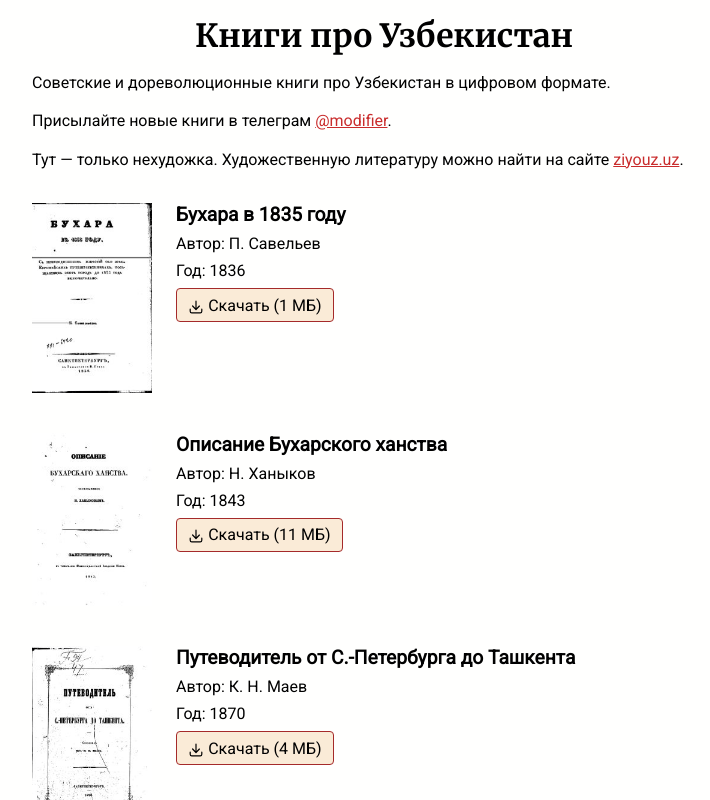
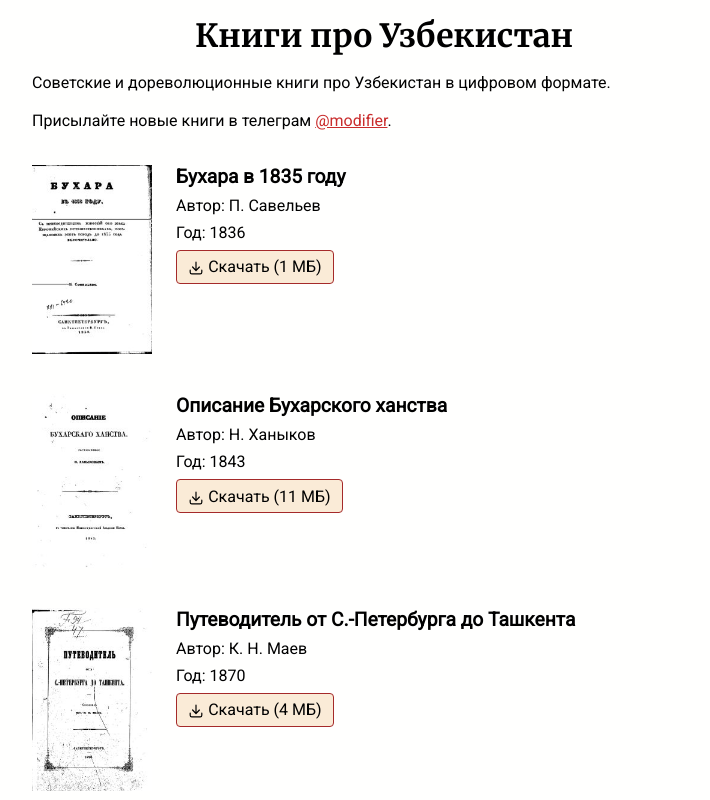
Before and after one commit to modifier/uzlib, a SvelteKit app: page / in a window 1280 px wide. Shown: the top 800 px of the page, without its empty margins (256-966 px from the left). Built offline with nearby package versions, Linux system fonts and the light colour scheme.

Commit message:
Remove misleading comment

```diff
--- a/src/routes/+page.svelte
+++ b/src/routes/+page.svelte
@@ -8,9 +8,6 @@
 
 	<p>Советские и дореволюционные книги про Узбекистан в цифровом формате.</p>
 	<p>Присылайте новые книги в телеграм <a href="https://t.me/modifier" target="_blank">@modifier</a>.</p>
-	<p>
-		Тут &mdash; только нехудожка. Художественную литературу можно найти на сайте <a href="https://www.ziyouz.uz/ru/" target="_blank">ziyouz.uz</a>.
-	</p>
 	<section>
 		{#each Object.entries(books) as [filename, book]}
 			<Book {filename} {book} />
```
